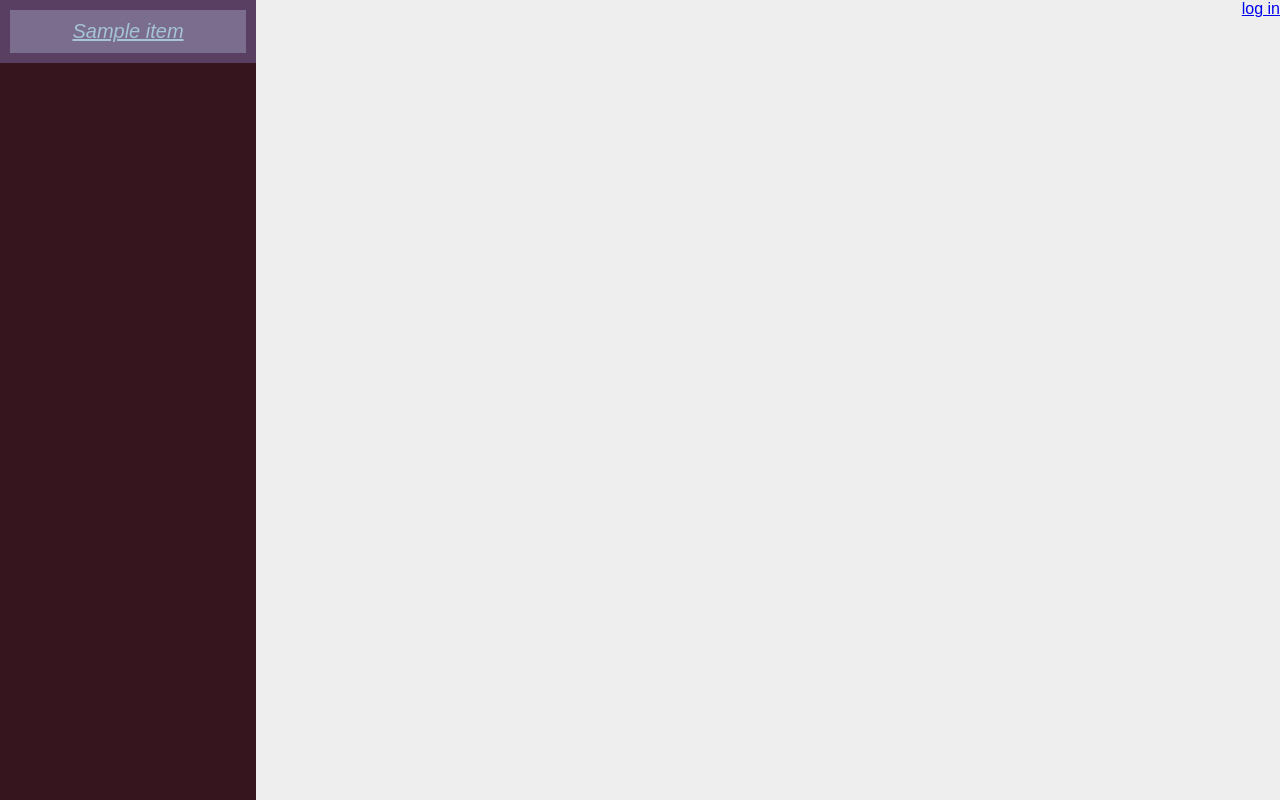
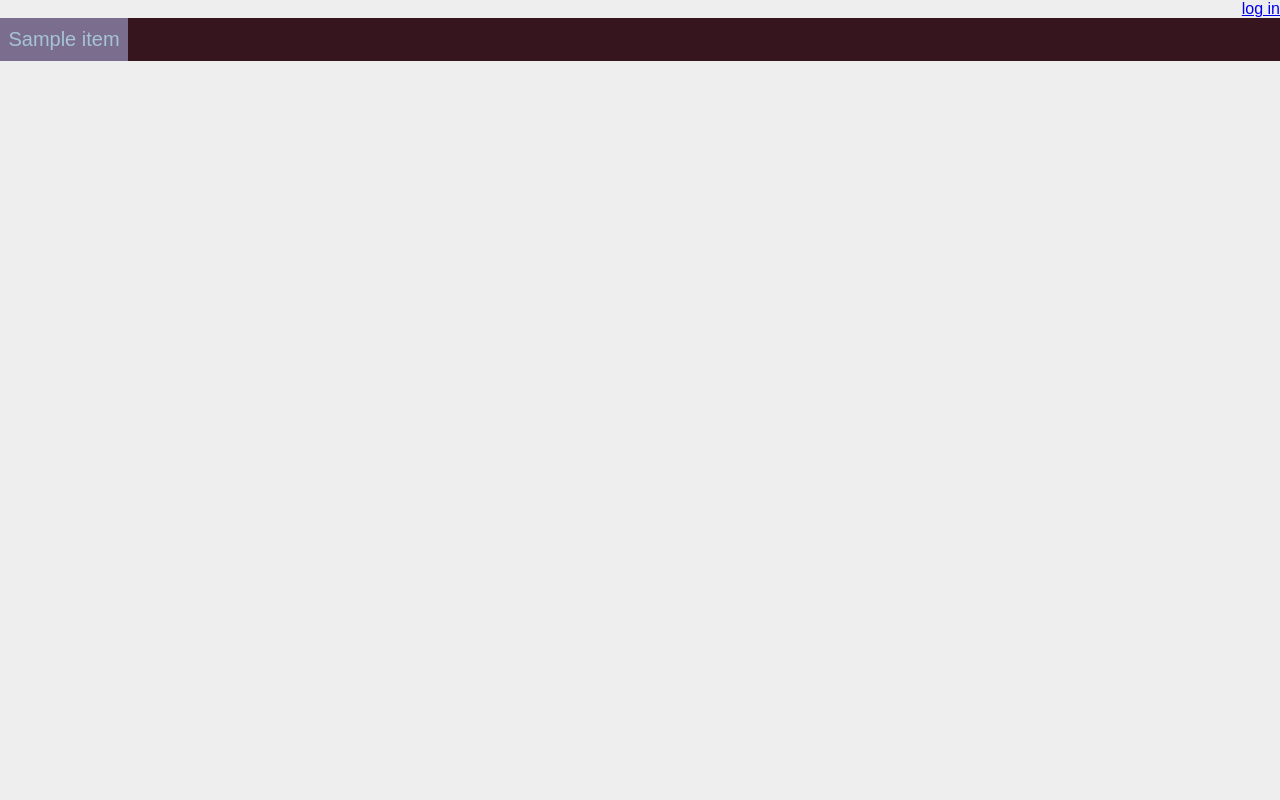
Before and after one commit to jillzy/RESTful-Fitness, a Flask app: template templates/layout.html in a window 1280 px wide. Run offline with Flask 2, Linux system fonts and the light colour scheme; the template is opened without the code that fills it: most values are stand-ins (such as "Sample title", 1, 10 or a date in 2020); some libraries are stand-ins or nearby versions.

Commit message:
fixed double appending

```diff
--- a/static/scripts.js
+++ b/static/scripts.js
@@ -19,6 +19,7 @@ function toggleOn(item){
 			.appendChild(createExpansionContainer(item));
 
 		var expansionContainer = document.getElementById(item+'ExpansionContainer');
+		expansionContainer.innerHTML = "";
 		var dict = JSON.parse(secondaryLinkData);
 
 		for (var key in dict){
--- a/static/style.css
+++ b/static/style.css
@@ -15,25 +15,23 @@ html,body,.page {
 
 #liftLinksContainer {
 	background-color: #36151e;
-	/*padding: 25px;*/
-	width: 20%;
+	/*padding: 25px;
+	min-height: 100%;*/
+	width: 100%;
 	overflow: hidden;
-	min-height: 100%;
+
 }
 
 .mainLinks {
+	vertical-align:top;
 	font-size: 20px;
-	border: 10px solid #593f62;
 	text-align: center;
-	width: 100%;
-	box-sizing: border-box;
+	width: 10%;
 	text-decoration: none;
 	background-color: #7b6d8d;
 	display:inline-block;
 	color: #a5c4d4;
-	margin-bottom: -10px;
 	padding: 10px 0px;
-
 }
 
 .mainLinks:hover {
@@ -42,13 +40,11 @@ html,body,.page {
 }
 
 .expansionContainer {
-	margin-left: -5px;
+	width: 100%;
 	margin: auto;
 	font-style:normal;
 	font-weight: normal;
 	position: relative;
-	box-sizing: border-box;
-	width: 100%;
 	display: none;
 }
 
```
